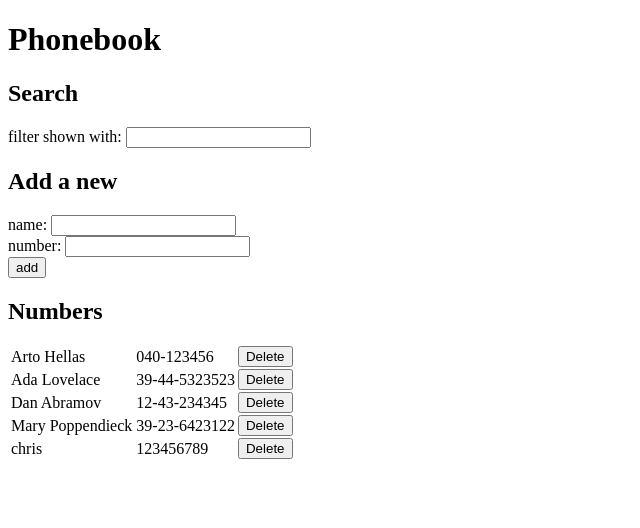
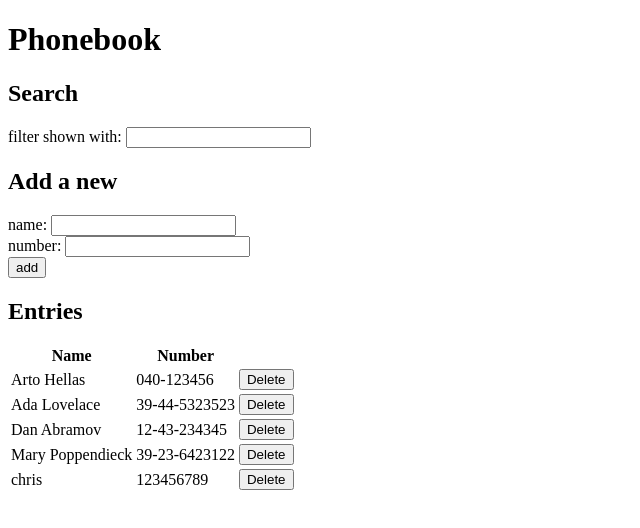
Before and after one commit to chrislange89/FullStackOpen2023, a React (Vite) app in the folder part2/phonebook/: page / in a window 1280 px wide. Shown: the top 528 px of the page, without its empty margins (0-640 px from the left). Built offline with nearby package versions, Linux system fonts and the light colour scheme; data requests are answered from the project's data file.

Commit message:
formatting

```diff
--- a/part2/phonebook/src/components/numbers.component.jsx
+++ b/part2/phonebook/src/components/numbers.component.jsx
@@ -7,15 +7,21 @@ const Numbers = ({ people, handleDelete }) => {
   if (!havePeople) {
     return (
       <div>
-        <h2>Numbers</h2>
+        <h2>Entries</h2>
         <p>No people to show</p>
       </div>
     )
   } else {
     return (
       <div>
-        <h2>Numbers</h2>
+        <h2>Entries</h2>
         <table>
+          <thead>
+            <tr>
+              <th>Name</th>
+              <th>Number</th>
+            </tr>
+          </thead>
           <tbody>
             {people.map((person) =>
               <Person
--- a/part2/phonebook/src/components/person.component.jsx
+++ b/part2/phonebook/src/components/person.component.jsx
@@ -5,7 +5,9 @@ const Person = ({ id, name, number, handleDelete }) => {
       <tr>
         <td>{name}</td>
         <td>{number}</td>
-        <button id={id} type="button" onClick={handleDelete}>Delete</button>
+        <td>
+          <button id={id} type="button" onClick={handleDelete}>Delete</button>
+        </td>
       </tr>
   )
 }
```
